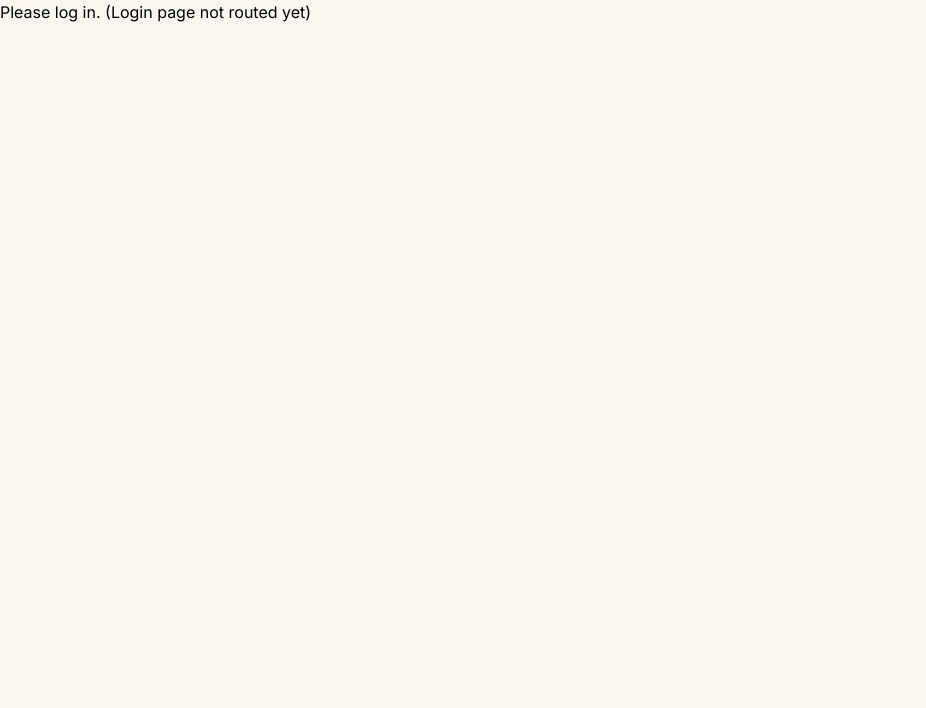
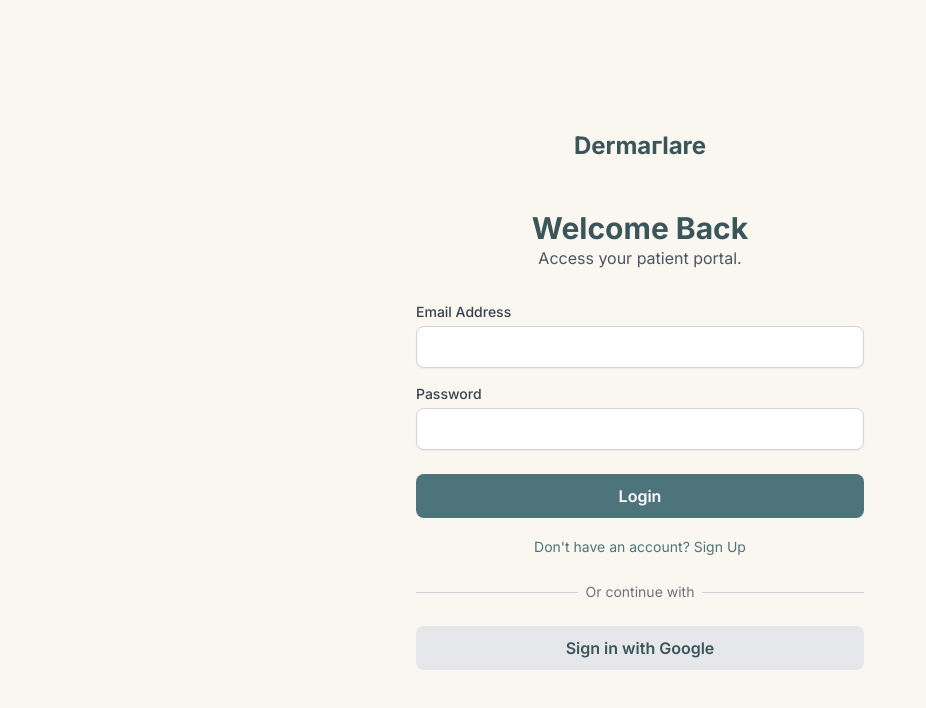
Before and after one commit to Vuyiato/Patient-Portal, a React (Vite) app: page /login in a window 1280 px wide. Shown: the top 708 px of the page, without its empty margins (0-926 px from the left). Built offline with nearby package versions, Linux system fonts and the light colour scheme; no server answers.

Commit message:
feat: restore login page and routing

```diff
--- a/src/App.tsx
+++ b/src/App.tsx
@@ -1,5 +1,5 @@
 import React from "react";
-import { Route, Routes, Navigate } from "react-router-dom";
+import { Route, Routes, Navigate, Outlet } from "react-router-dom";
 import { useAuth } from "./contexts/AuthContext";
 import {
   Dashboard,
@@ -15,24 +15,13 @@ import {
   DocumentsPage,
 } from "./components/Icons";
 
-// 2. Import your page components
 import BillingPage from "./BillingPage";
+import LoginPage from "./pages/LoginPage";
 
-function App() {
-  // 3. Get the real user and loading state
-  const { currentUser, loading } = useAuth();
+const AppLayout = () => {
+  const { currentUser } = useAuth();
+  if (!currentUser) return null; // Should not happen if routes are correct
 
-  // 4. Handle the auth loading state
-  if (loading) {
-    return <div>Loading user data...</div>;
-  }
-
-  // 5. Handle the logged-out state
-  if (!currentUser) {
-    return <div>Please log in. (Login page not routed yet)</div>;
-  }
-
-  // 6. User is logged in. Render the app layout.
   return (
     <div className="flex h-screen bg-brand-light">
       <Sidebar />
@@ -40,28 +29,52 @@ function App() {
         <Header />
         <PageWrapper>
           <Routes>
-            {/* --- ADD ALL YOUR ROUTES --- */}
-            <Route path="/dashboard" element={<Dashboard />} />
-            <Route path="/appointments" element={<AppointmentsPage />} />
-            <Route path="/documents" element={<DocumentsPage />} />
-            <Route path="/chat" element={<ChatPage />} />
+            <Route path="dashboard" element={<Dashboard />} />
+            <Route path="appointments" element={<AppointmentsPage />} />
+            <Route path="documents" element={<DocumentsPage />} />
+            <Route path="chat" element={<ChatPage />} />
             <Route
-              path="/billing"
+              path="billing"
               element={<BillingPage patientId={currentUser.uid} />}
             />
             <Route
-              path="/profile"
+              path="profile"
               element={<ProfilePage patientId={currentUser.uid} />}
             />
-            <Route path="/settings" element={<SettingsPage />} />
-
-            {/* Default route */}
+            <Route path="settings" element={<SettingsPage />} />
             <Route path="*" element={<Navigate to="/dashboard" replace />} />
           </Routes>
         </PageWrapper>
       </div>
     </div>
   );
+};
+
+const ProtectedRoute: React.FC = () => {
+  const { currentUser } = useAuth();
+  return currentUser ? <AppLayout /> : <Navigate to="/login" replace />;
+};
+
+const PublicRoute: React.FC = () => {
+  const { currentUser } = useAuth();
+  return !currentUser ? <Outlet /> : <Navigate to="/dashboard" replace />;
+};
+
+function App() {
+  const { loading } = useAuth();
+
+  if (loading) {
+    return <div>Loading user data...</div>;
+  }
+
+  return (
+    <Routes>
+      <Route element={<PublicRoute />}>
+        <Route path="/login" element={<LoginPage />} />
+      </Route>
+      <Route path="/*" element={<ProtectedRoute />} />
+    </Routes>
+  );
 }
 
 export default App;
--- /dev/null
+++ b/src/pages/LoginPage.tsx
@@ -0,0 +1,170 @@
+import React, { useState } from "react";
+import { useAuth } from "../contexts/AuthContext";
+import {
+  loginWithEmail,
+  loginWithGoogle,
+  signupWithEmail,
+} from "../services/auth-service";
+import { DermагlareLogo, IconLoader2 } from "../components/Icons";
+import Button from "../components/Button";
+import Input from "../components/Input";
+
+const LoginPage: React.FC = () => {
+  const [email, setEmail] = useState("");
+  const [password, setPassword] = useState("");
+  const [firstName, setFirstName] = useState("");
+  const [lastName, setLastName] = useState("");
+  const [error, setError] = useState<string | null>(null);
+  const [loading, setLoading] = useState(false);
+  const [isSignUp, setIsSignUp] = useState(false);
+
+  const handleEmailLogin = async (e: React.FormEvent) => {
+    e.preventDefault();
+    setLoading(true);
+    setError(null);
+    try {
+      await loginWithEmail(email, password);
+    } catch (err: any) {
+      setError(err.message);
+    } finally {
+      setLoading(false);
+    }
+  };
+
+  const handleEmailSignUp = async (e: React.FormEvent) => {
+    e.preventDefault();
+    setLoading(true);
+    setError(null);
+    try {
+      const displayName = `${firstName} ${lastName}`;
+      await signupWithEmail(email, password, displayName);
+    } catch (err: any) {
+      setError(err.message);
+    } finally {
+      setLoading(false);
+    }
+  };
+
+  const handleGoogleLogin = async () => {
+    setLoading(true);
+    setError(null);
+    try {
+      await loginWithGoogle();
+    } catch (err: any) {
+      setError(err.message);
+    } finally {
+      setLoading(false);
+    }
+  };
+
+  return (
+    <div className="flex min-h-screen bg-brand-light items-center justify-center p-4">
+      <div className="w-full max-w-md">
+        <div className="text-center mb-8">
+          <DermагlareLogo className="h-16 inline-block" />
+          <h1 className="text-3xl font-bold text-brand-dark mt-4">
+            {isSignUp ? "Create an Account" : "Welcome Back"}
+          </h1>
+          <p className="text-gray-600">Access your patient portal.</p>
+        </div>
+
+        {error && (
+          <div
+            className="bg-red-100 border border-red-400 text-red-700 px-4 py-3 rounded relative mb-4"
+            role="alert"
+          >
+            <span className="block sm:inline">{error}</span>
+          </div>
+        )}
+
+        <form onSubmit={isSignUp ? handleEmailSignUp : handleEmailLogin}>
+          <div className="space-y-4">
+            {isSignUp && (
+              <>
+                <Input
+                  id="firstName"
+                  label="First Name"
+                  type="text"
+                  value={firstName}
+                  onChange={(e) => setFirstName(e.target.value)}
+                  required
+                />
+                <Input
+                  id="lastName"
+                  label="Last Name"
+                  type="text"
+                  value={lastName}
+                  onChange={(e) => setLastName(e.target.value)}
+                  required
+                />
+              </>
+            )}
+            <Input
+              id="email"
+              label="Email Address"
+              type="email"
+              value={email}
+              onChange={(e) => setEmail(e.target.value)}
+              required
+            />
+            <Input
+              id="password"
+              label="Password"
+              type="password"
+              value={password}
+              onChange={(e) => setPassword(e.target.value)}
+              required
+            />
+          </div>
+          <div className="mt-6">
+            <Button type="submit" className="w-full" disabled={loading}>
+              {loading ? (
+                <IconLoader2 className="animate-spin" />
+              ) : isSignUp ? (
+                "Sign Up"
+              ) : (
+                "Login"
+              )}
+            </Button>
+          </div>
+        </form>
+
+        <div className="mt-4 text-center">
+          <button
+            onClick={() => setIsSignUp(!isSignUp)}
+            className="text-sm text-brand-teal hover:underline"
+          >
+            {isSignUp
+              ? "Already have an account? Login"
+              : "Don't have an account? Sign Up"}
+          </button>
+        </div>
+
+        <div className="relative my-6">
+          <div className="absolute inset-0 flex items-center">
+            <div className="w-full border-t border-gray-300" />
+          </div>
+          <div className="relative flex justify-center text-sm">
+            <span className="px-2 bg-brand-light text-gray-500">
+              Or continue with
+            </span>
+          </div>
+        </div>
+
+        <div>
+          <Button
+            variant="secondary"
+            className="w-full"
+            onClick={handleGoogleLogin}
+            disabled={loading}
+          >
+            {/* You can add a Google icon here */}
+            Sign in with Google
+          </Button>
+        </div>
+      </div>
+    </div>
+  );
+};
+
+export default LoginPage;
```
